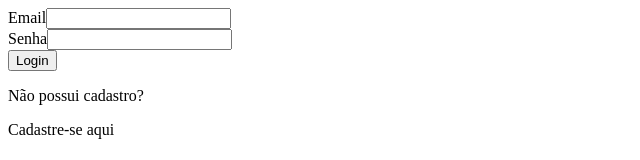
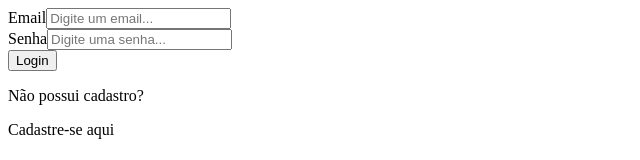
Before and after one commit to carlosMachado1/arvore-do-curso, a Next.js app in the folder arvore-do-curso-frontend/: page / in a window 1280 px wide. Shown: the top 160 px of the page, without its empty margins (0-640 px from the left). Built offline with nearby package versions, Linux system fonts and the light colour scheme.

Commit message:
Setup Finalizado. Esqueleto da página inicial finalizado.

```diff
--- a/arvore-do-curso-frontend/src/pages/index.tsx
+++ b/arvore-do-curso-frontend/src/pages/index.tsx
@@ -24,6 +24,7 @@ export default function Home() {
                             Email
                             <input
                                 type="email"
+                                placeholder = "Digite um email..."
                                 {...register("usuario", {
                                     required: true,
                                     pattern:
@@ -38,6 +39,7 @@ export default function Home() {
                             Senha
                             <input
                                 type="password"
+                                placeholder="Digite uma senha..."
                                 {...register("senha", { required: true })}
                             />
                         </label>
```
